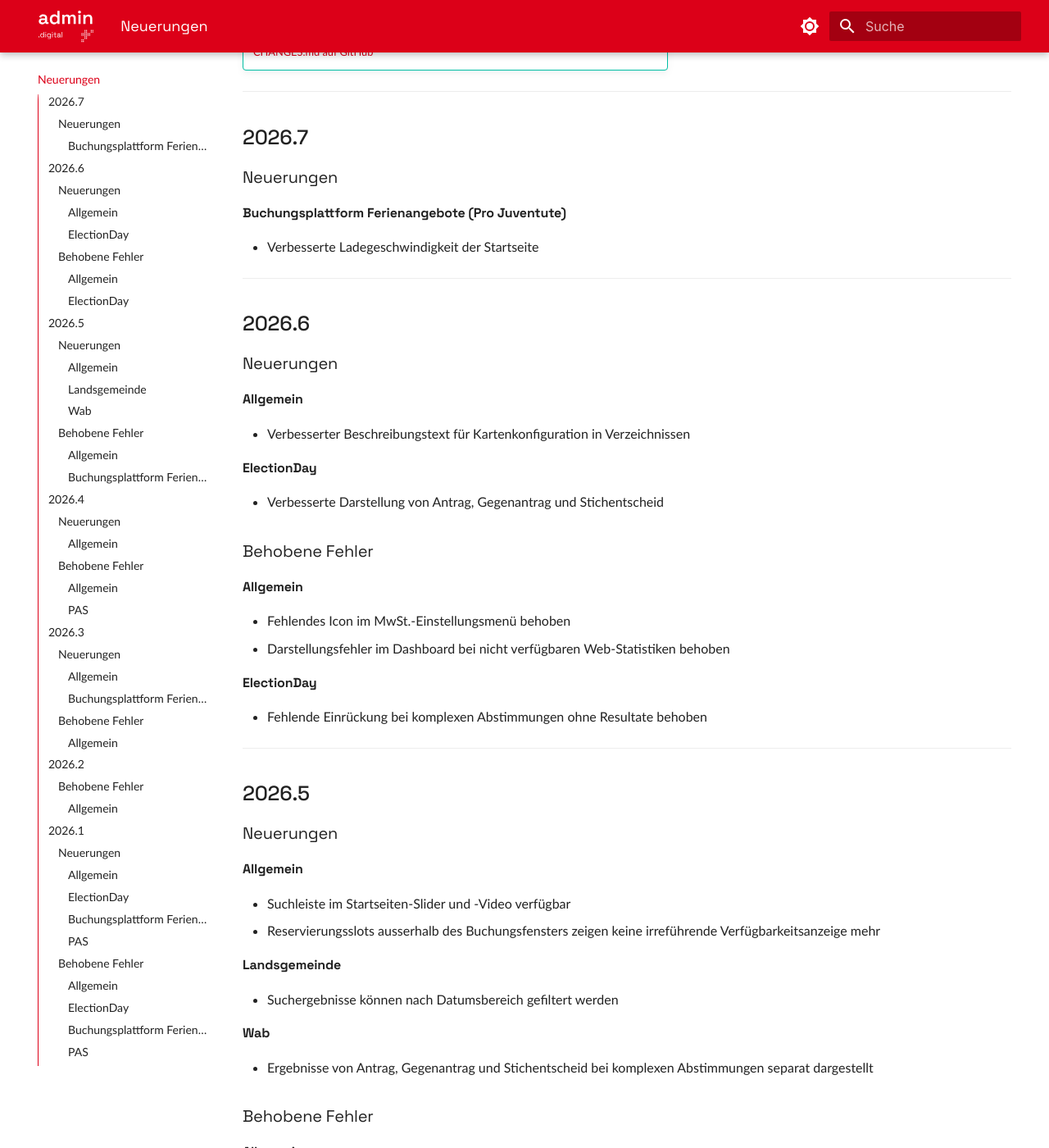
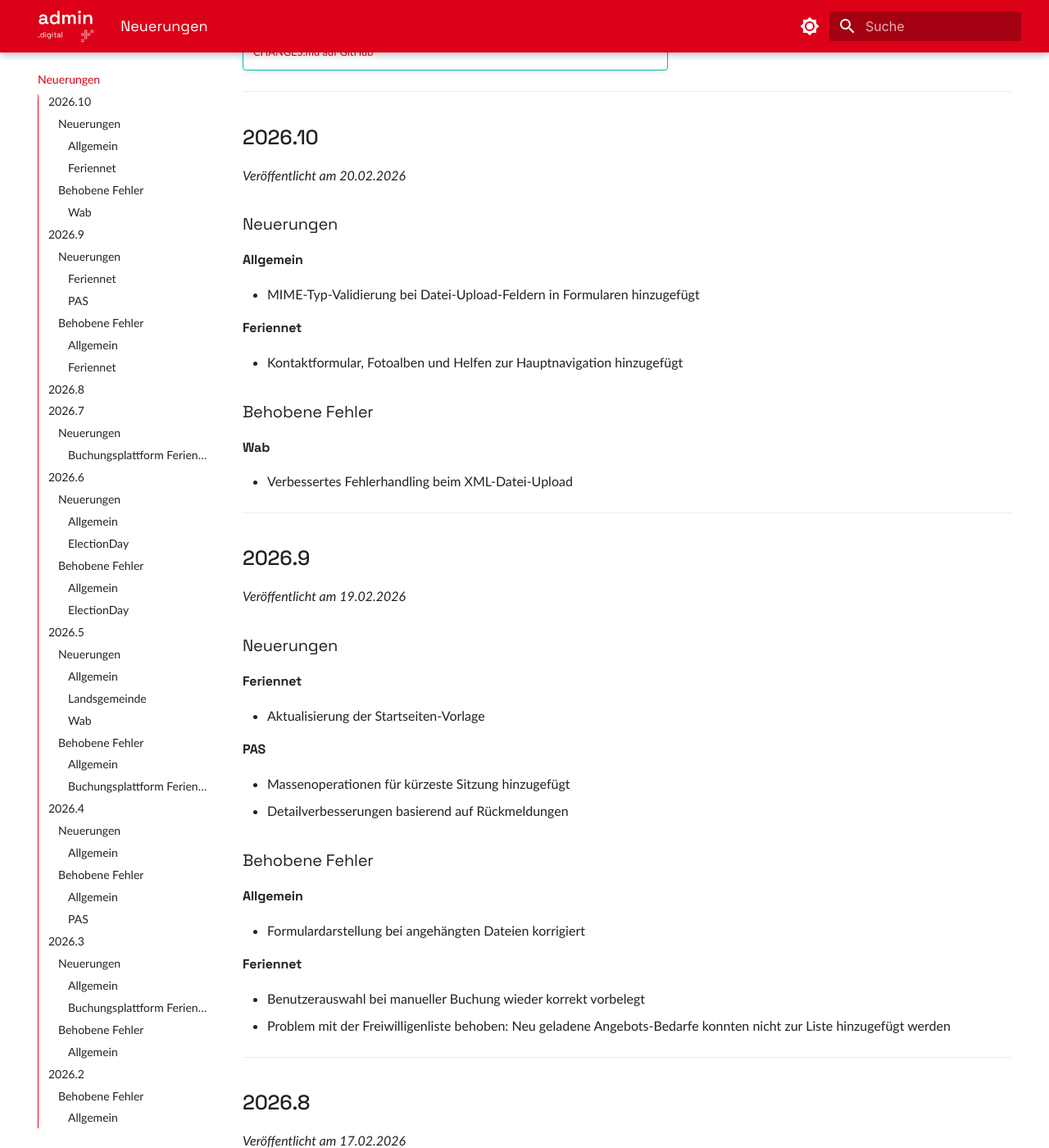
Before and after one commit to seantis/docs-admin-digital, an MkDocs documentation site: the page built from content/neuerungen/index.md, in a window 1280 px wide and 1400 px high, scrolled down 278 px. Shown: the whole window at 82% size. Built offline with MkDocs 1.6.1 and Material for MkDocs 9.7.7, drawn with Linux system fonts in a browser that asks for light colours.

Commit message:
New release notes

```diff
--- a/content/neuerungen/index.md
+++ b/content/neuerungen/index.md
@@ -7,6 +7,53 @@ description: Aktuelle Änderungen und neue Funktionen von admin.digital
 
 !!! tip "Komplettes Changelog"
     Entwickler:innen können hier das komplette technische Changelog nachlesen: [CHANGES.md auf GitHub](https://github.com/OneGov/onegov-cloud/blob/master/CHANGES.md)
+
+---
+
+## 2026.10
+*Veröffentlicht am 20.02.2026*
+
+### Neuerungen
+
+#### Allgemein
+- MIME-Typ-Validierung bei Datei-Upload-Feldern in Formularen hinzugefügt
+
+#### Feriennet
+- Kontaktformular, Fotoalben und Helfen zur Hauptnavigation hinzugefügt
+
+### Behobene Fehler
+
+#### Wab
+- Verbessertes Fehlerhandling beim XML-Datei-Upload
+
+---
+
+## 2026.9
+*Veröffentlicht am 19.02.2026*
+
+### Neuerungen
+
+#### Feriennet
+- Aktualisierung der Startseiten-Vorlage
+
+#### PAS
+- Massenoperationen für kürzeste Sitzung hinzugefügt
+- Detailverbesserungen basierend auf Rückmeldungen
+
+### Behobene Fehler
+
+#### Allgemein
+- Formulardarstellung bei angehängten Dateien korrigiert
+
+#### Feriennet
+- Benutzerauswahl bei manueller Buchung wieder korrekt vorbelegt
+- Problem mit der Freiwilligenliste behoben: Neu geladene Angebots-Bedarfe konnten nicht zur Liste hinzugefügt werden
+---
+
+## 2026.8
+*Veröffentlicht am 17.02.2026*
+
+- Keine Änderungen
 
 ---
 
```
